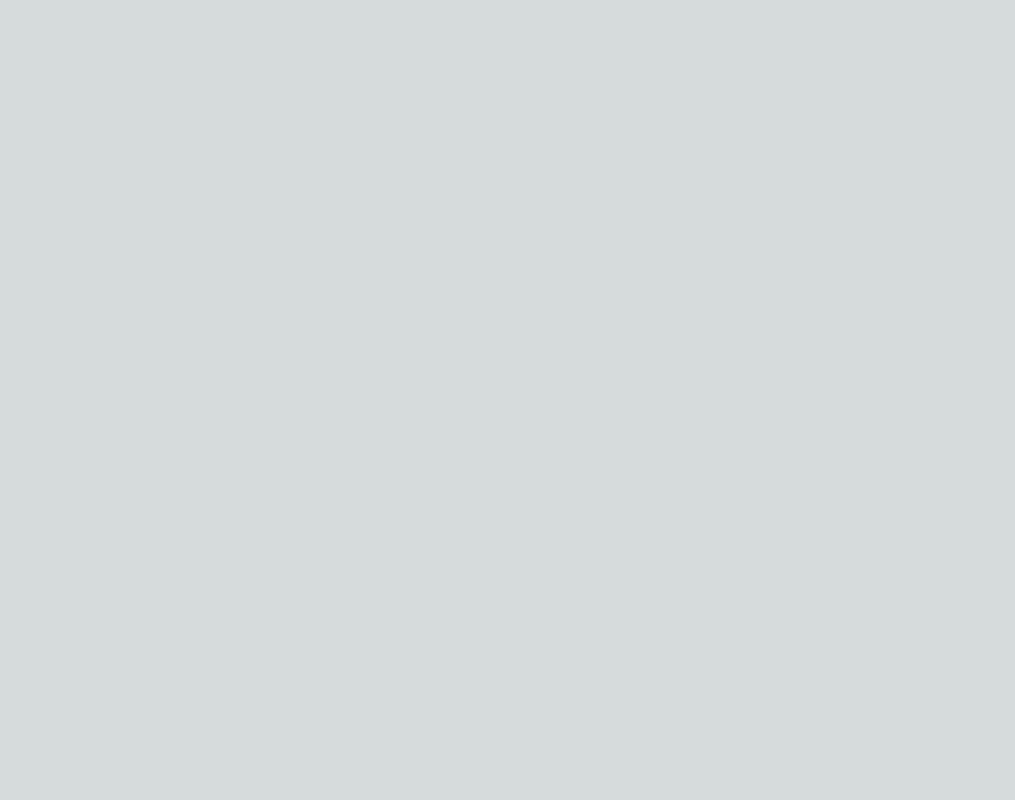
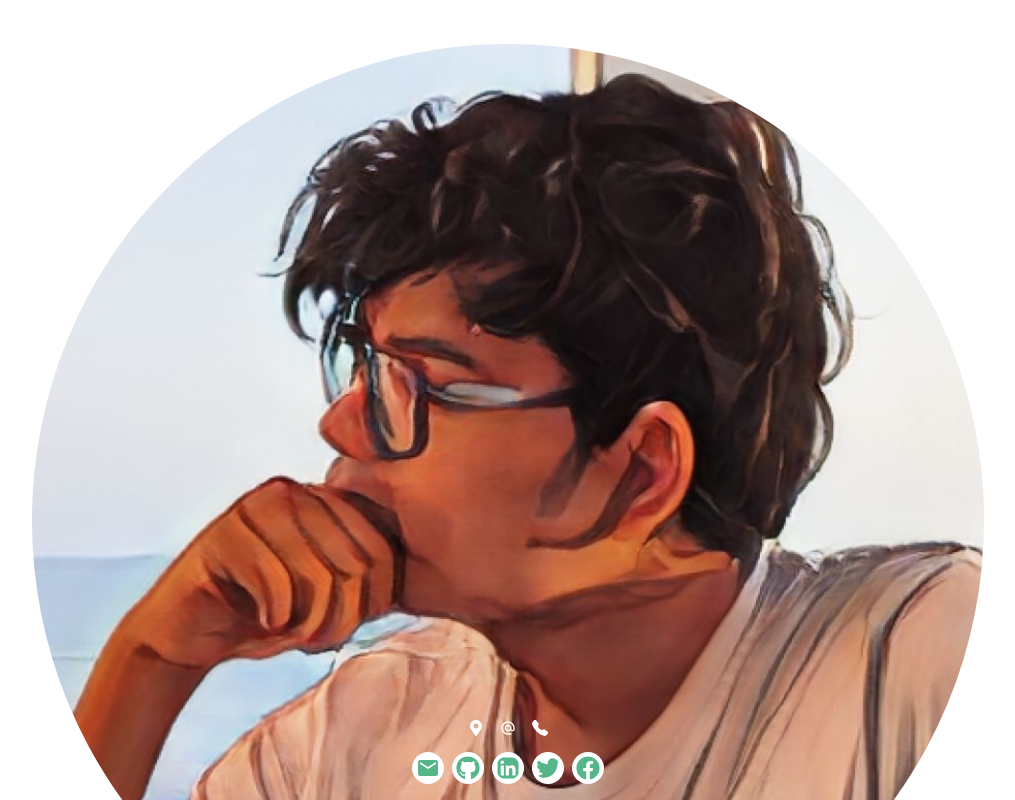
Before and after one commit to Bakar31/portfolio, a Next.js app: page / in a window 1280 px wide. Shown: the top 800 px of the page, without its empty margins (132-1147 px from the left). Built offline with nearby package versions, Linux system fonts and the light colour scheme.

Commit message:
feat: add Sidebar component

```diff
--- /dev/null
+++ b/components/Sidebar/Sidebar.constants.ts
@@ -0,0 +1,41 @@
+import { MdEmail, MdAlternateEmail } from "react-icons/md";
+import { FaFacebook, FaGithub, FaLinkedin, FaMapMarkerAlt, FaTwitter } from "react-icons/fa";
+import { BsFillTelephoneFill } from "react-icons/bs";
+
+export const contactInfos = [
+  {
+    InfoIcon: FaMapMarkerAlt,
+    content: "Sector 14, Uttara, Dhaka 1230",
+  },
+  {
+    InfoIcon: MdAlternateEmail,
+    content: "com.jalal.uddin[at]gmail.com",
+  },
+  {
+    InfoIcon: BsFillTelephoneFill,
+    content: "(+880) 1684 197 772",
+  },
+];
+
+export const socialLinks = [
+  {
+    SocialIcon: MdEmail,
+    link: "mailto:dgvai.hridoy@gmail.com",
+  },
+  {
+    SocialIcon: FaGithub,
+    link: "https://github.com/dgvai",
+  },
+  {
+    SocialIcon: FaLinkedin,
+    link: "https://linkedin.com/in/dgvai",
+  },
+  {
+    SocialIcon: FaTwitter,
+    link: "https://twitter.com/dgvai",
+  },
+  {
+    SocialIcon: FaFacebook,
+    link: "https://facebook.com/dgvai.hridoy",
+  },
+];
--- /dev/null
+++ b/components/Sidebar/Sidebar.tsx
@@ -0,0 +1,43 @@
+import Image from "next/image";
+import { Tooltip } from "flowbite-react";
+
+import avatar from "@/public/images/portrait.jpg";
+import { contactInfos, socialLinks } from "./Sidebar.constants";
+
+interface IProps {
+  className: string;
+}
+
+export const Sidebar = ({ className }: IProps) => (
+  <div className={className}>
+    <span className="w-full text-center font-black text-2xl my-2">Jalal Uddin</span>
+    <Image
+      alt="Jalal Uddin Avatar"
+      className="rounded-full w-3/4 mx-auto my-2 border-4 border-whiteboard"
+      src={avatar}
+    />
+    <p className="text-xs p-2 text-center">
+      The woods are lovely, dark and deep, <br />
+      But I have promises to keep, <br />
+      And miles to go before I sleep, <br />
+      And miles to go before I sleep. <br />
+      <span className="italic"> - Robert Frost</span>
+    </p>
+    <div className="absolute bottom-0 w-full">
+      <div className="flex m-2 mb-4 justify-center">
+        {contactInfos.map(({ content, InfoIcon }, i) => (
+          <Tooltip key={i} content={content}>
+            <InfoIcon className="contact-icon" />
+          </Tooltip>
+        ))}
+      </div>
+      <div className="flex justify-center gap-2 my-4">
+        {socialLinks.map(({ SocialIcon, link }, i) => (
+          <a key={i} href={link} target="_blank">
+            <SocialIcon className="social-icon" />
+          </a>
+        ))}
+      </div>
+    </div>
+  </div>
+);
--- /dev/null
+++ b/components/Sidebar/index..tsx
@@ -0,0 +1 @@
+export * from "./Sidebar";
--- a/pages/index.tsx
+++ b/pages/index.tsx
@@ -1,7 +1,16 @@
-import { Inter } from "next/font/google";
-
-const inter = Inter({ subsets: ["latin"] });
+import { Sidebar } from "@/components/Sidebar/Sidebar";
+import { Tooltip } from "flowbite-react";
 
 export default function Home() {
-  return <></>;
+  return (
+    <main className="w-full text-whiteboard">
+      <Sidebar />
+      <div className="ml-72 min-h-screen bg-whiteboard text-midnight flex flex-col p-2">
+        <div className="flex h-screen">larged</div>
+        <div className="flex h-screen">larged</div>
+        <div className="flex h-screen">larged</div>
+        <div className="flex h-screen">larged</div>
+      </div>
+    </main>
+  );
 }
--- a/styles/globals.css
+++ b/styles/globals.css
@@ -2,26 +2,12 @@
 @tailwind components;
 @tailwind utilities;
 
-:root {
-  --foreground-rgb: 0, 0, 0;
-  --background-start-rgb: 214, 219, 220;
-  --background-end-rgb: 255, 255, 255;
-}
+@layer components {
+  .contact-icon {
+    @apply text-whiteboard mx-2 hover:bg-whiteboard hover:text-tinker hover:p-1 hover:rounded-full transition-all ease-in-out duration-200;
+  }
 
-@media (prefers-color-scheme: dark) {
-  :root {
-    --foreground-rgb: 255, 255, 255;
-    --background-start-rgb: 0, 0, 0;
-    --background-end-rgb: 0, 0, 0;
+  .social-icon {
+    @apply bg-whiteboard rounded-full w-8 h-8 p-1 text-tinker hover:bg-linter hover:text-whiteboard transition-all ease-in-out duration-200;
   }
 }
-
-body {
-  color: rgb(var(--foreground-rgb));
-  background: linear-gradient(
-      to bottom,
-      transparent,
-      rgb(var(--background-end-rgb))
-    )
-    rgb(var(--background-start-rgb));
-}
```
Also changed, not shown: public/images/portrait.jpg (added).
